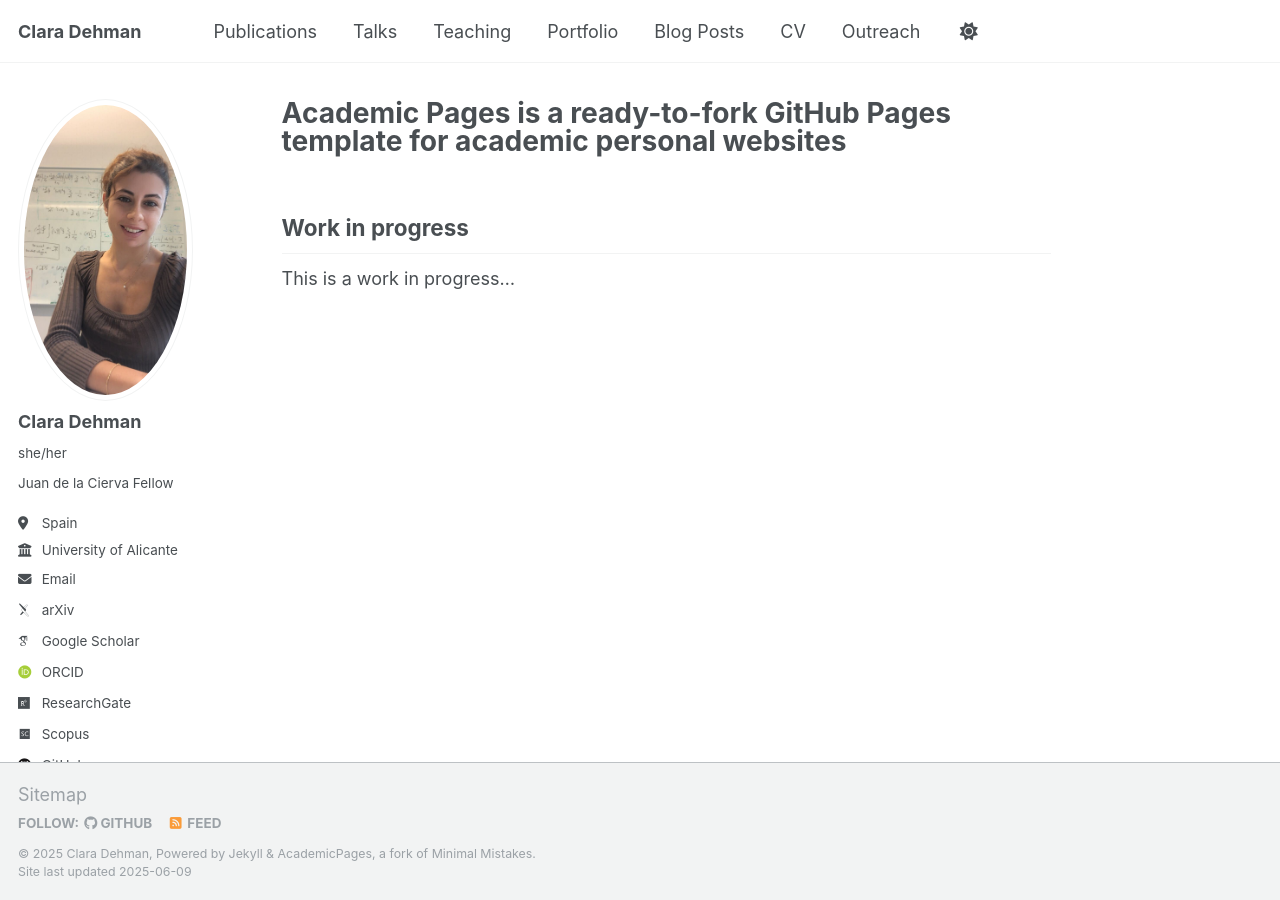
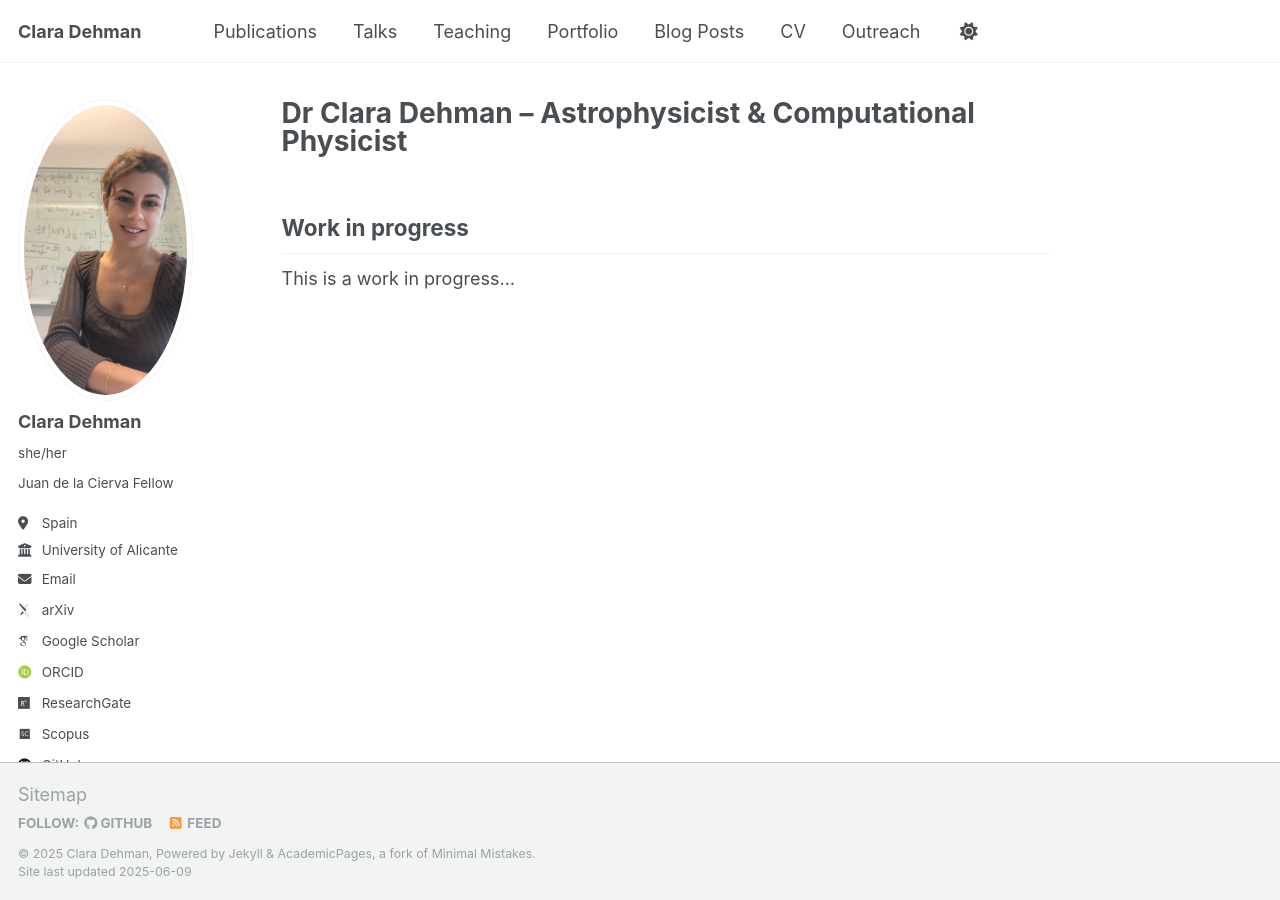
Before and after one commit to ClaraDehman/ClaraDehman.github.io, a Jekyll site: the page built from _pages/about.md, in a window 1280 px wide. Built offline with Jekyll 4.4.1, drawn with Linux system fonts in a browser that asks for light colours; some web fonts are replaced.

Commit message:
Work in progress about.md

```diff
--- a/_pages/about.md
+++ b/_pages/about.md
@@ -1,6 +1,6 @@
 ---
 permalink: /
-title: "Academic Pages is a ready-to-fork GitHub Pages template for academic personal websites"
+title: "Dr Clara Dehman – Astrophysicist & Computational Physicist"
 author_profile: true
 redirect_from:
   - /about/
```
